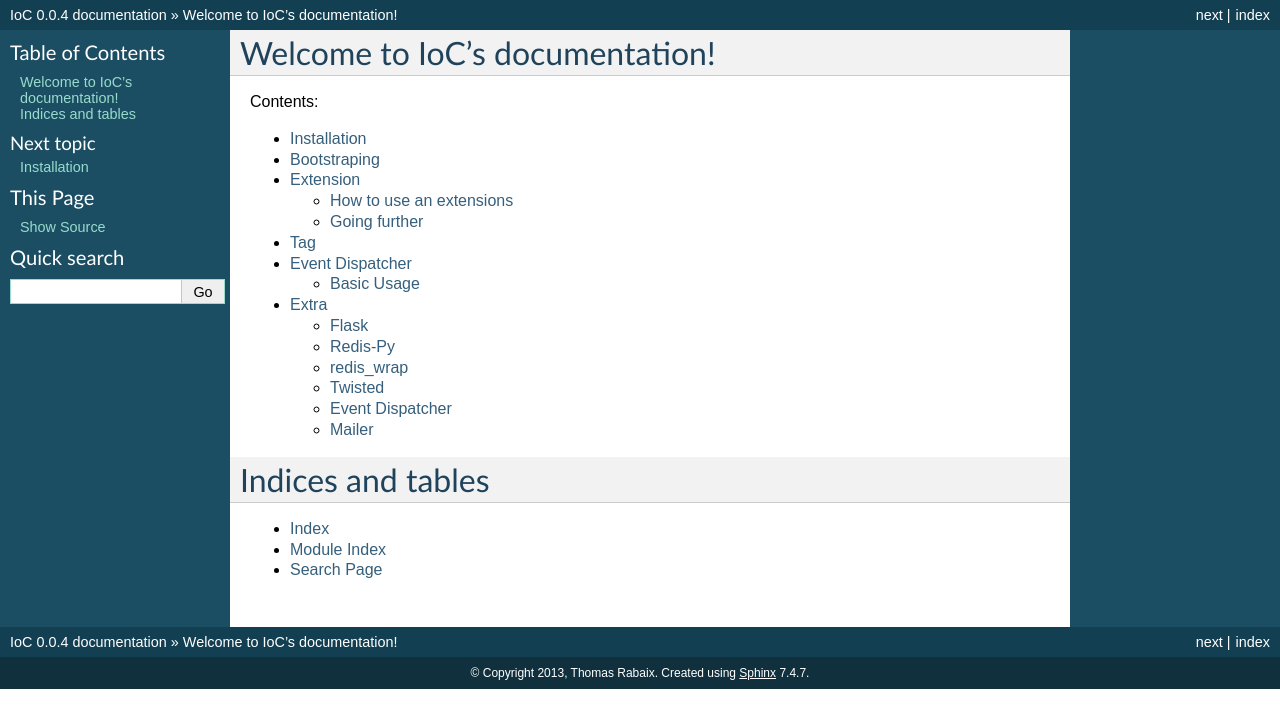
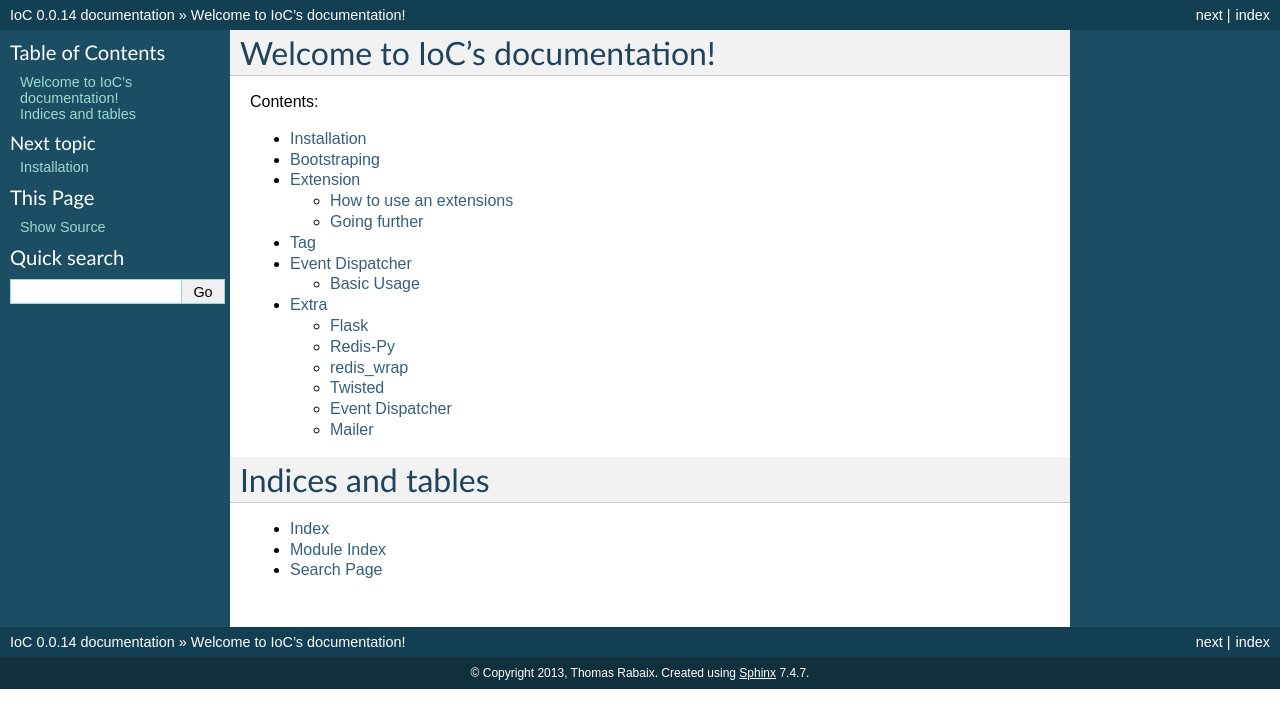
Before and after one commit to rande/python-simple-ioc, a Sphinx documentation site: the page built from docs/index.rst, in a window 1280 px wide. Shown: the top 728 px of the page. Built offline with Sphinx 7.4.7, drawn with Linux system fonts in a browser that asks for light colours.

Commit message:
update version

```diff
--- a/docs/conf.py
+++ b/docs/conf.py
@@ -48,9 +48,9 @@ copyright = u'2013, Thomas Rabaix'
 # built documents.
 #
 # The short X.Y version.
-version = '0.0.4'
+version = '0.0.14'
 # The full version, including alpha/beta/rc tags.
-release = '0.0.4'
+release = '0.0.14'
 
 # The language for content autogenerated by Sphinx. Refer to documentation
 # for a list of supported languages.
--- a/setup.py
+++ b/setup.py
@@ -5,7 +5,7 @@ from setuptools import setup, find_packages
 
 setup(
     name="ioc",
-    version="0.0.13",
+    version="0.0.14",
     description="A small dependency injection container based on Symfony2 Dependency Component",
     author="Thomas Rabaix",
     author_email="thomas.rabaix@gmail.com",
```
